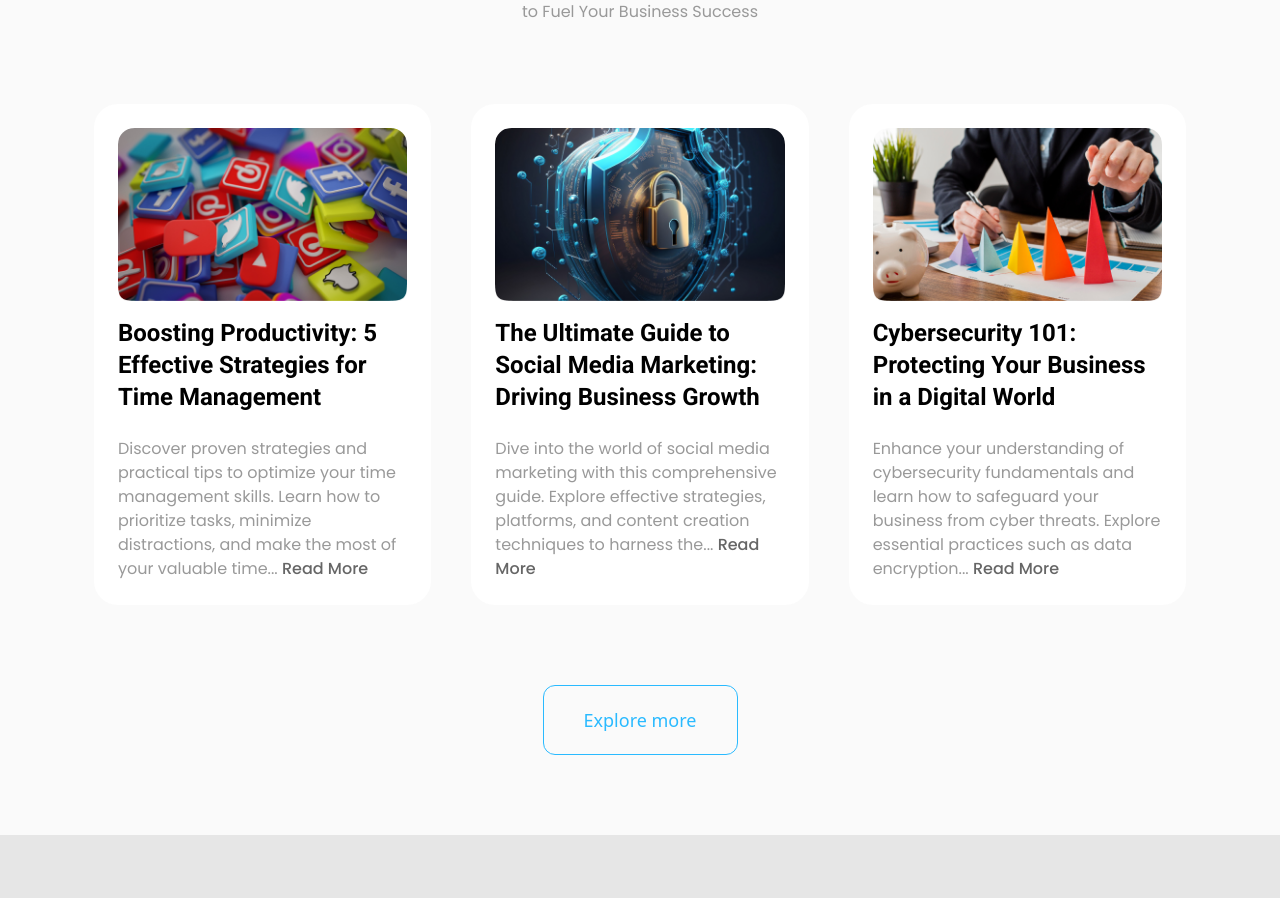
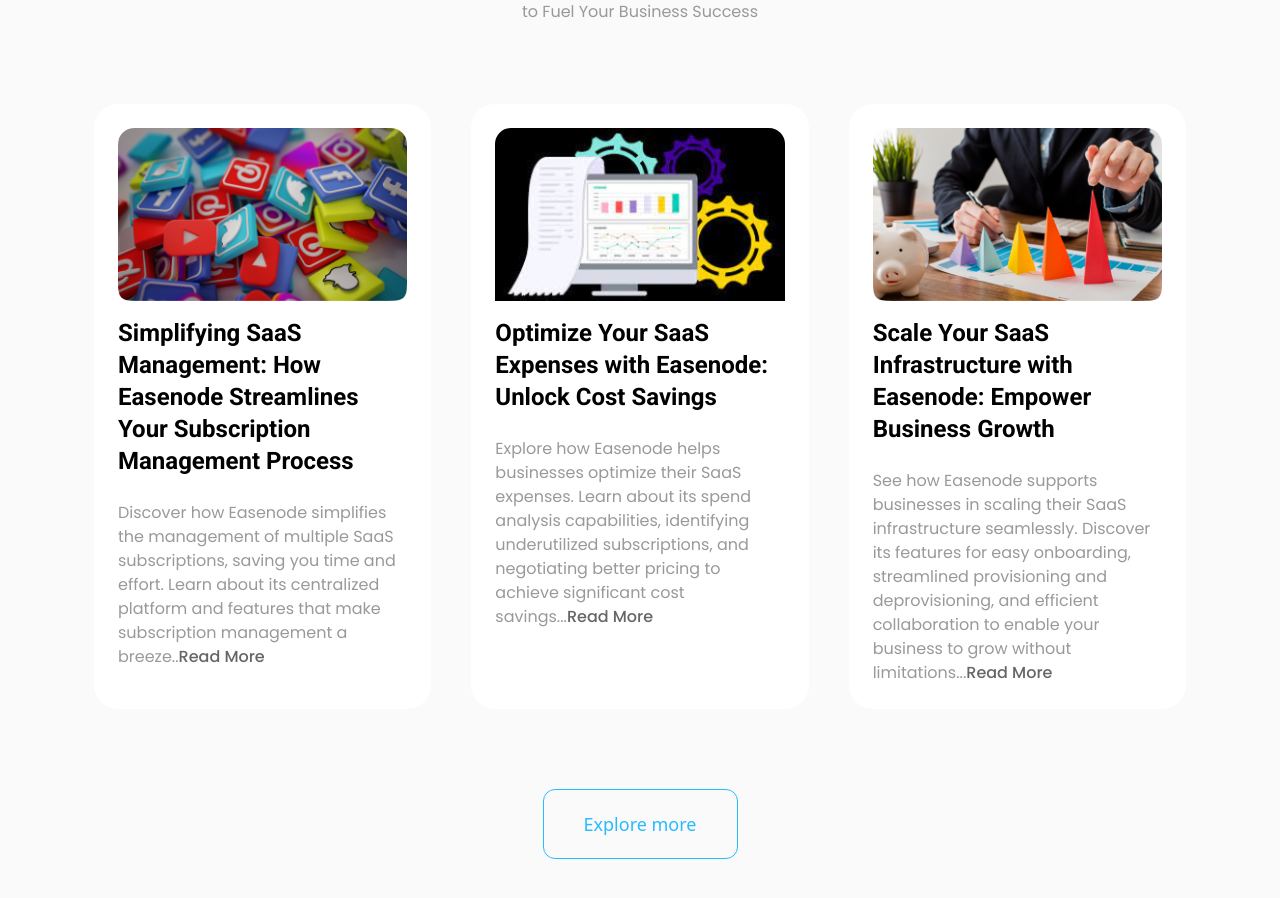
Before and after one commit to lakhendrakushwah/easenode.com, a React (Vite) app: page / in a window 1280 px wide. Shown: the part 3345-4243 px from the top of the page. Built offline with nearby package versions, Linux system fonts and the light colour scheme.

Commit message:
blog fixed

```diff
--- a/src/components/Blogs.jsx
+++ b/src/components/Blogs.jsx
@@ -6,19 +6,19 @@
     {
       src: "/images/blogs/blog-1.png",
       title:
-        "Boosting Productivity: 5 Effective Strategies for Time Management",
-      des: "Discover proven strategies and practical tips to optimize your time management skills. Learn how to prioritize tasks, minimize distractions, and make the most of your valuable time... ",
+        "Simplifying SaaS Management: How Easenode Streamlines Your Subscription Management Process",
+      des: "Discover how Easenode simplifies the management of multiple SaaS subscriptions, saving you time and effort. Learn about its centralized platform and features that make subscription management a breeze..",
     },
     {
-      src: "/images/blogs/blog-2.png",
+      src: "/images/blogs/blog2.png",
       title:
-        "The Ultimate Guide to Social Media Marketing: Driving Business Growth",
-      des: "Dive into the world of social media marketing with this comprehensive guide. Explore effective strategies, platforms, and content creation techniques to harness the... ",
+        "Optimize Your SaaS Expenses with Easenode: Unlock Cost Savings",
+      des: "Explore how Easenode helps businesses optimize their SaaS expenses. Learn about its spend analysis capabilities, identifying underutilized subscriptions, and negotiating better pricing to achieve significant cost savings...",
     },
     {
       src: "/images/blogs/blog-3.png",
-      title: "Cybersecurity 101: Protecting Your Business in a Digital World",
-      des: "Enhance your understanding of cybersecurity fundamentals and learn how to safeguard your business from cyber threats. Explore essential practices such as data encryption... ",
+      title: "Scale Your SaaS Infrastructure with Easenode: Empower Business Growth",
+      des: "See how Easenode supports businesses in scaling their SaaS infrastructure seamlessly. Discover its features for easy onboarding, streamlined provisioning and deprovisioning, and efficient collaboration to enable your business to grow without limitations...",
     },
   ];
 
```
Also changed, not shown: public/images/blogs/blog2.png (added).
